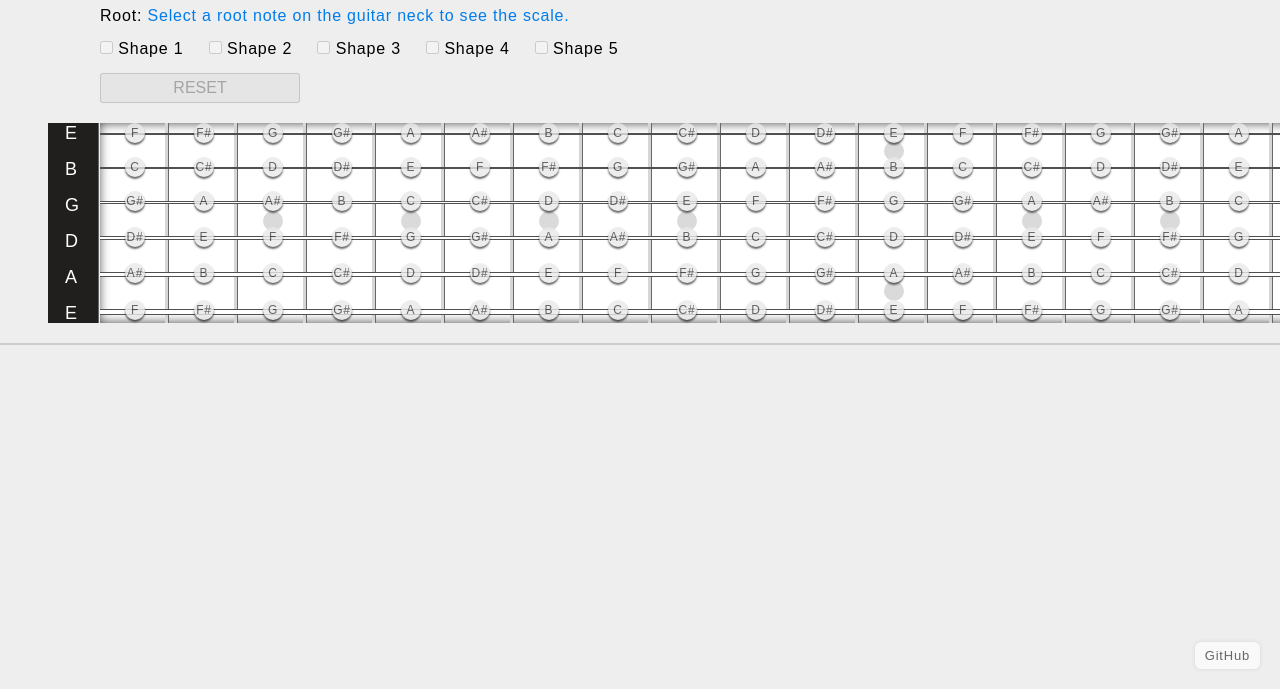
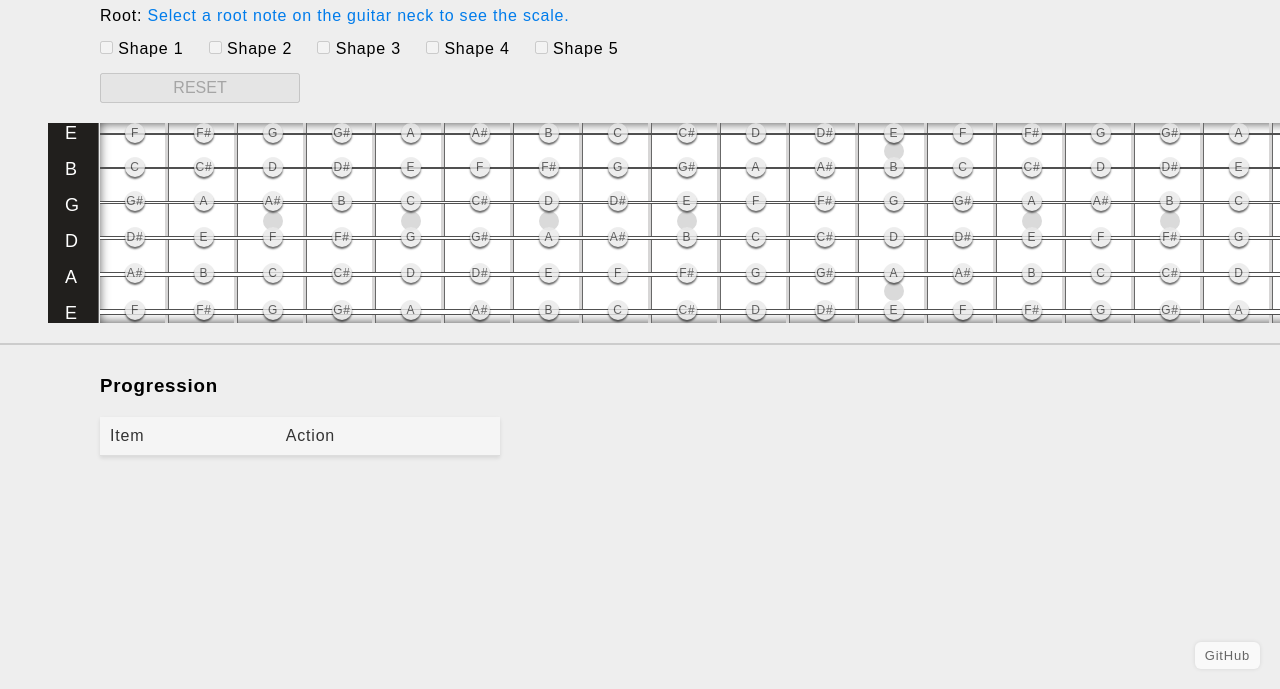
Before and after one commit to marciosouzajunior/PentaShapes, a plain HTML site: page public/index.html in a window 1280 px wide. Shown: the part 111-800 px from the top of the page. Drawn offline with Linux system fonts and the light colour scheme.

Commit message:
add table

```diff
--- a/public/index.html
+++ b/public/index.html
@@ -120,6 +120,19 @@
 
 	<hr/>
 
+	<h3>Progression</h3>
+	<table id="progression-table">
+		<thead>
+		  <tr>
+			<th>Item</th>
+			<th>Action</th>
+		  </tr>
+		</thead>
+		<tbody>
+		  <!-- Rows will be added here -->
+		</tbody>
+	  </table>
+
 	<a class="footer-link" href="https://github.com/marciosouzajunior/PentaShapes" target="_blank">GitHub</a>
 
 	<script src="./jquery-2.1.3.js"></script>
--- a/public/style.css
+++ b/public/style.css
@@ -9,6 +9,10 @@ body {
   letter-spacing: 0.05em;
 }
 h2 {
+  margin-top: 30px;
+  margin-left: 100px;
+}
+h3 {
   margin-top: 30px;
   margin-left: 100px;
 }
@@ -224,3 +228,33 @@ hr {
   margin-top: 20px;
   border: 1px solid #ccc;
 }
+
+table {
+  border-collapse: collapse;
+  width: 400px;
+  margin-left: 100px;
+  margin-top: 20px;
+  background-color: #fff;
+  box-shadow: 0px 2px 4px rgba(0,0,0,0.1);
+  font-size: 16px;
+  letter-spacing: 0.05em;
+}
+
+thead {
+  background-color: #f5f5f5;
+}
+
+th, td {
+  text-align: left;
+  padding: 10px;
+  border-bottom: 1px solid #ddd;
+}
+
+th {
+  font-weight: normal;
+  color: #333;
+}
+
+tr:hover {
+  background-color: #f9f9f9;
+}
```
